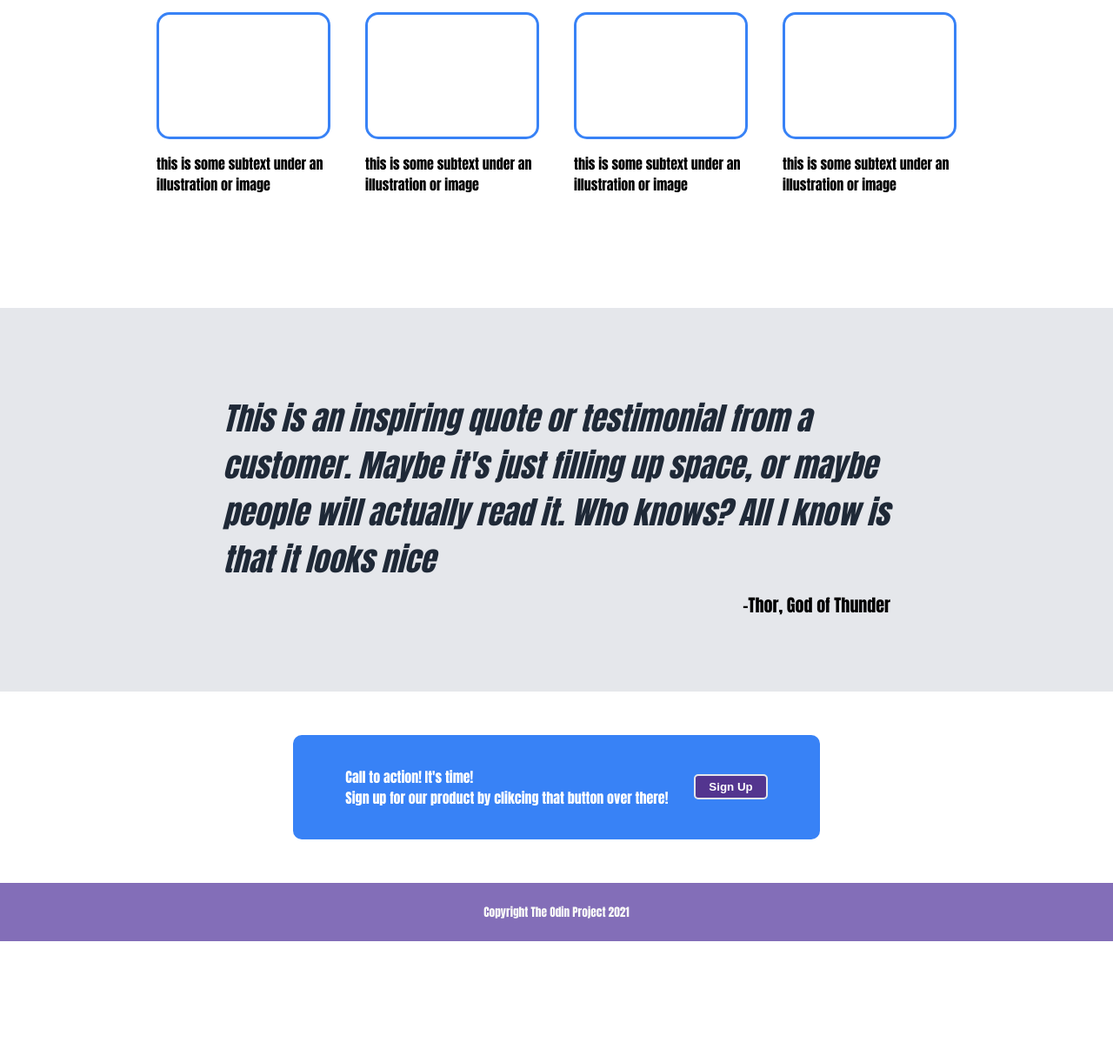
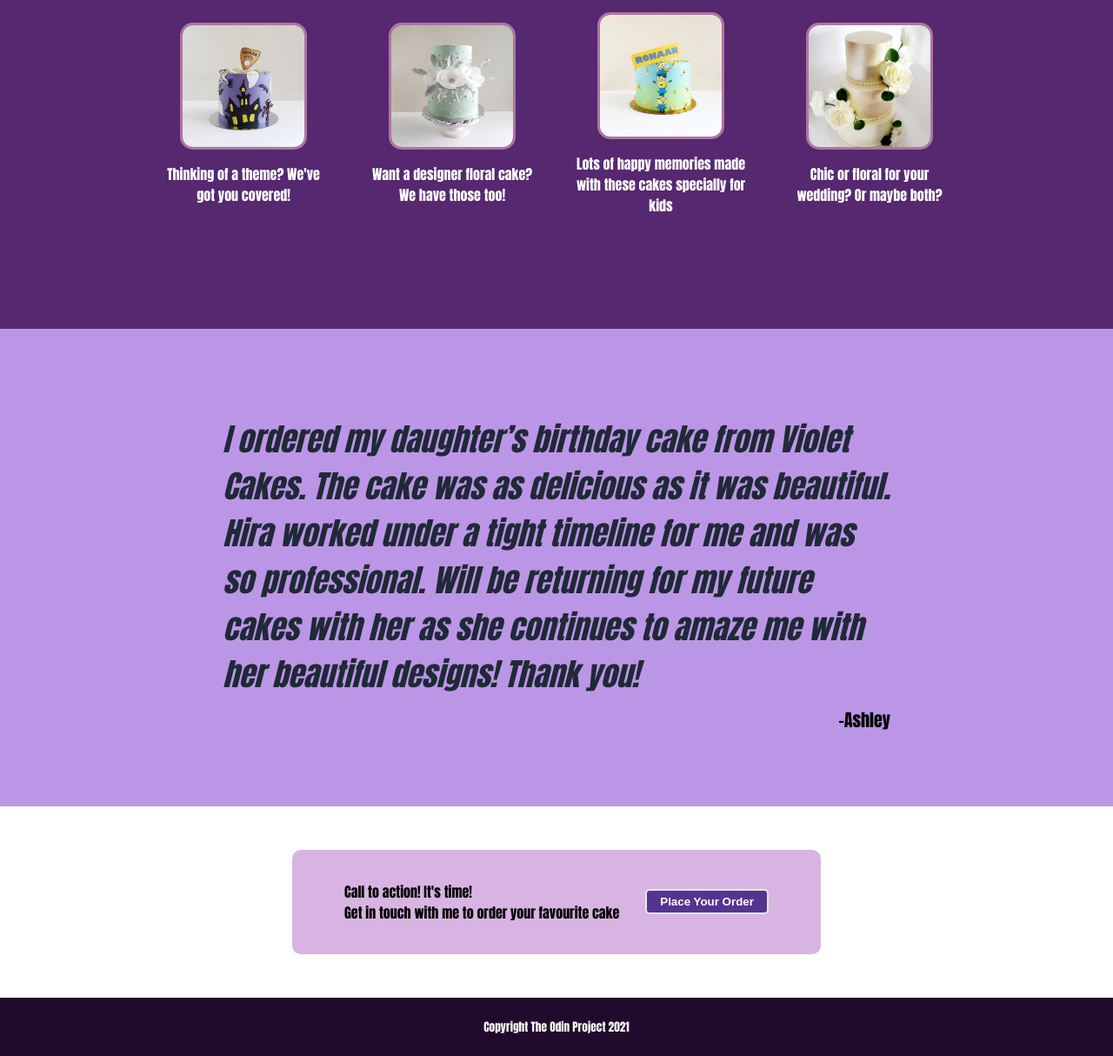
Before and after one commit to mkhan503/landingPage, a plain HTML site: page index.html in a window 1280 px wide. Shown: the part 749-1963 px from the top of the page at 87% size. Before the commit the page ends 1831 px from the top, so only its background shows below. Drawn offline with Linux system fonts and the light colour scheme.

Commit message:
Violet cakes theme updated

```diff
--- a/index.html
+++ b/index.html
@@ -38,32 +38,33 @@
             <h2>A taste of our cakes</h2>
             <div class="info-images-container">
                 <div class="each-image">
-                    <div class="info-images"></div>
-                    <p>this is some subtext under an illustration or image</p>
+                    <img src="images/themed-cakes.jpg" class="info-images">
+                    <p>Thinking of a theme? We've got you covered!</p>
                 </div>
                 <div class="each-image">
-                    <div class="info-images"></div>
-                    <p>this is some subtext under an illustration or image</p>
+                    <img src="images/floral-cakes.jpg" class="info-images">
+                    <p>Want a designer floral cake? We have those too!</p>
                 </div>
                 <div class="each-image">
-                    <div class="info-images"></div>
-                    <p>this is some subtext under an illustration or image</p>
+                    <img src="images/kids-cakes.jpg" class="info-images">
+                    <p>Lots of happy memories made with these cakes specially for kids</p>
                 </div>
                 <div class="each-image">
-                    <div class="info-images"></div>
-                    <p>this is some subtext under an illustration or image</p>
+                    <img src="images/wedding-cakes.jpg" class="info-images">
+                    <p>Chic or floral for your wedding? Or maybe both?</p>
                 </div>
             </div>
         </div>
         <div class="testimonials">
-            <p class="quote">This is an inspiring quote or testimonial from a customer. Maybe it's just filling up space, or maybe people will actually read it. Who knows? All I know is that it looks nice</p>
-            <p class="quote-author">-Thor, God of Thunder</p>
+            <p class="quote">I ordered my daughter’s birthday cake from Violet Cakes. The cake was as delicious as it was beautiful. Hira worked under a tight timeline for me and was so professional. Will be returning for my future cakes with her as she continues to amaze me with her beautiful designs!
+                Thank you!</p>
+            <p class="quote-author">-Ashley</p>
         </div>
         <div class="sign-up">
             <div class="sign-up-window">
                 <p><strong>Call to action! It's time!</strong><br>
-                Sign up for our product by clikcing that button over there!</p>
-                <button type="submit">Sign Up</button>
+                Get in touch with me to order your favourite cake</p>
+                <button type="submit">Place Your Order</button>
             </div>
         </div>
     </content>
--- a/styles.css
+++ b/styles.css
@@ -8,8 +8,11 @@ body {
 ul {
     list-style-type: none;
     display: flex;
-    gap: 50px;
+    gap: 100px;
     font-size: normal;
+    padding-right: 50px;
+    font-weight: bolder;
+
 
 }
 
@@ -28,7 +31,7 @@ ul {
 footer{
     display: flex ;
     flex-direction: column;
-    background-color:#836eb8 ;
+    background-color: #210B2C;
 
     color: #F9FAF8;
 
@@ -44,6 +47,10 @@ header{
     display: flex;
     justify-content: space-between;
     padding: 0 20%;
+
+}
+.right-links {
+    align-self: center;
 
 }
 
@@ -98,24 +105,29 @@ button {
 }
 
 .information {
-
+    background-color: #55286F;
     display: flex;
     flex-direction: column;
     justify-content: center;
     align-items: center;
     padding: 5% 20%;
+    color: white;
 
 }
 
 .information h2{
     font-size: 36px;
     font-weight: bolder;
-    color: #53358f;;
+
 
 }
 
 .each-image {
     width: 200px;
+    display: flex;
+    flex-direction: column;
+    justify-content: center;
+    align-items: center;
 
 }
 
@@ -127,15 +139,22 @@ button {
 
 .info-images {
 
-    border: #3882F6 3px solid;
+    border: #AE759F 3px solid;
     border-radius: 15px;
     height: 140px;
+    width: 140px;
 
 
 }
 
+.each-image p {
+    text-align: center;
+}
+
+
+
 .testimonials {
-    background-color: #E5E7EB;
+    background-color: #BC96E6;
     display: flex;
     flex-direction: column;
     padding: 5% 20%;
@@ -164,14 +183,14 @@ button {
 }
 
 .sign-up-window {
-    background-color: #3882F6;
+    background-color: #D8B4E2;
     display: flex;
     justify-content: center;
     align-items: center;
     padding: 20px 60px;
     border-radius: 10px;
     gap: 30px;
-    color: white;
+
 
 }
 
```
Also changed, not shown: images/floral-cakes.jpg (added), images/kids-cakes.jpg (added), images/themed-cakes.jpg (added), images/wedding-cakes.jpg (added).
